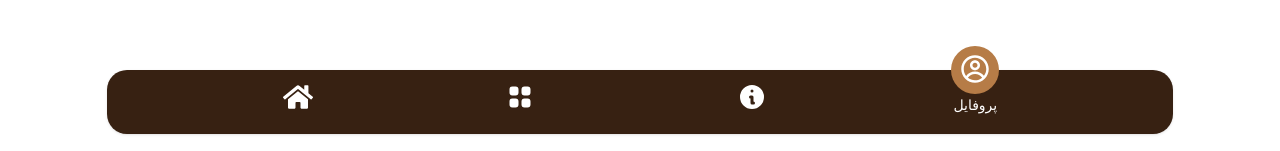
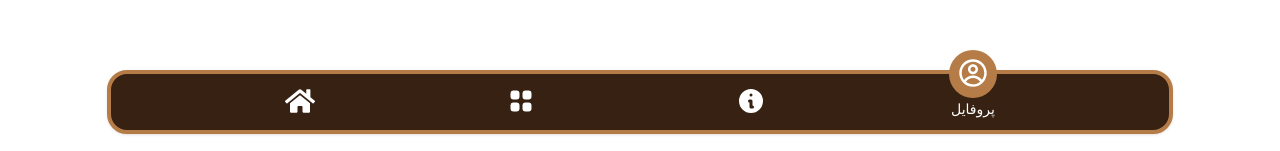
Before and after one commit to MPourmoghaddamZand/mistcoffee, a React (Vite) app: page /profile in a window 1280 px wide. Shown: the part 646-797 px from the top of the page. Built offline with nearby package versions, Linux system fonts and the light colour scheme.

Commit message:
add Navbar Border

```diff
--- a/src/components/Layout/MobileNav.jsx
+++ b/src/components/Layout/MobileNav.jsx
@@ -50,7 +50,7 @@ const MobileNav = () => {
 
   return (
     <div className="fixed bottom-5 h-16 w-full flex justify-center items-center z-50">
-      <div className="bg-myhardbrown h-full w-10/12 shadow py-3 rounded-[20px] relative">
+      <div className="bg-myhardbrown h-full w-10/12 shadow py-3 rounded-[20px] relative border-[4px] border-mysecondary">
         <ul className="flex justify-evenly items-center relative z-10">
           <div
             className="absolute -translate-y-[37px] w-12 h-12 bg-mysecondary rounded-full transition-all duration-300 ease-in-out"
```
